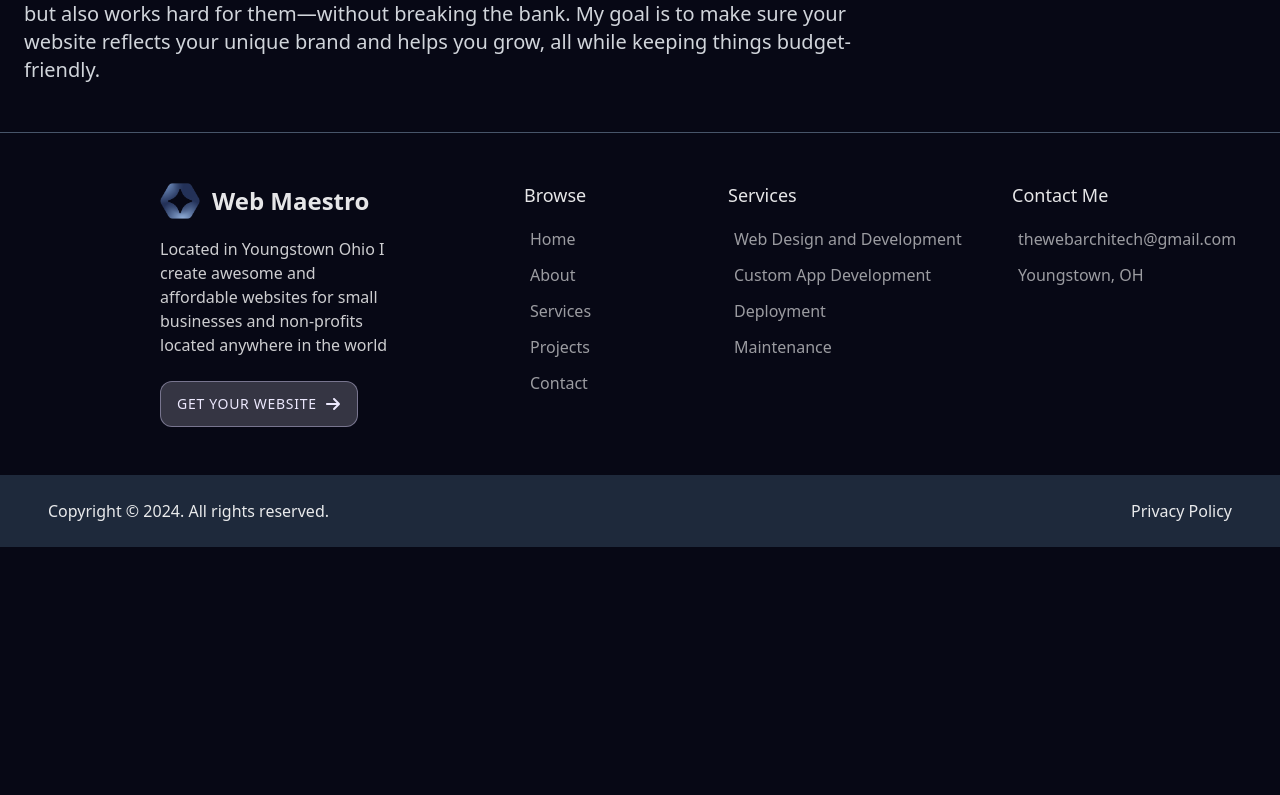
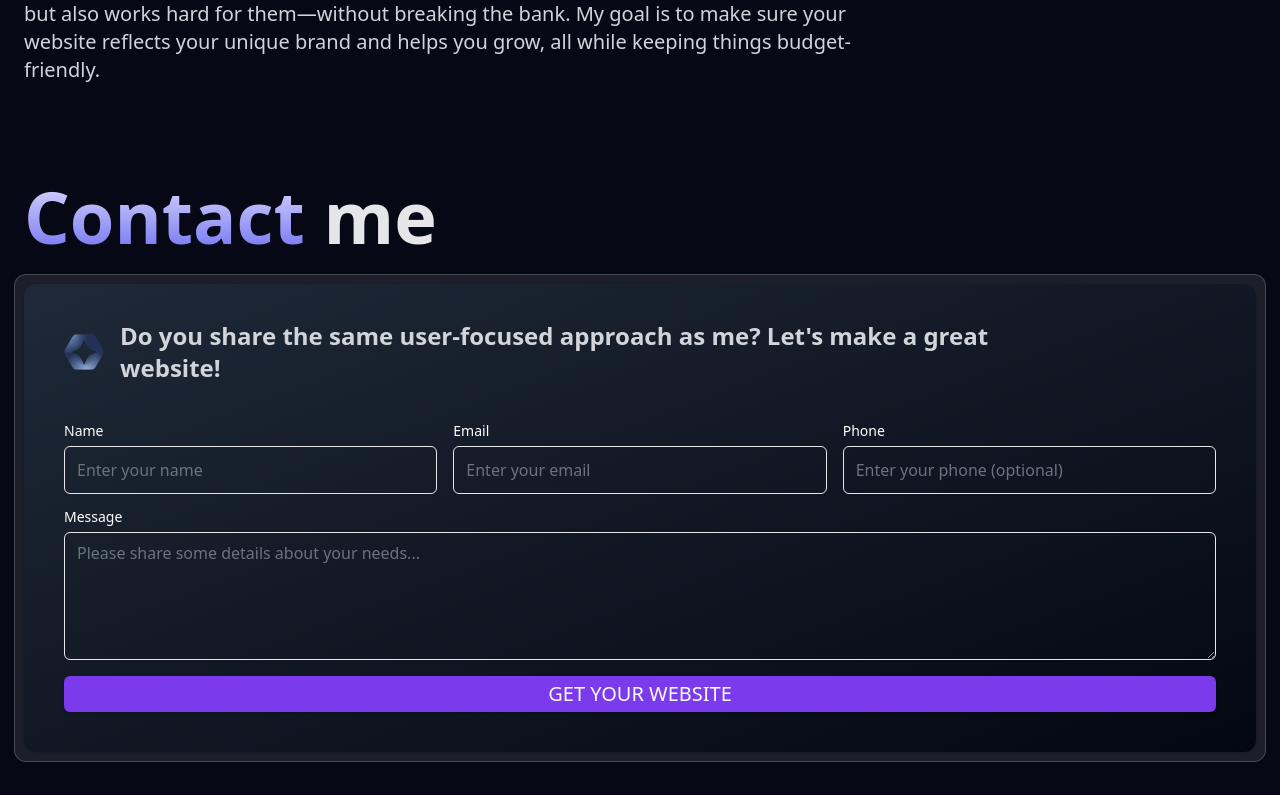
Before and after one commit to JerryDoran/my-business-site, a Next.js app: page /about in a window 1280 px wide. Shown: the part 965-1760 px from the top of the page. Before the commit the page ends 1512 px from the top, so only its background shows below. Built offline with nearby package versions, Linux system fonts and the light colour scheme.

Commit message:
added contact form to about me page

```diff
--- a/app/about/page.tsx
+++ b/app/about/page.tsx
@@ -1,9 +1,11 @@
 import Bounded from "@/components/bounded";
 import StarGrid from "@/components/star-grid";
+import ContactForm from "@/features/contact-form";
 
 export default function AboutPage() {
   return (
-    <Bounded className="w-full">
+    <div>
+      <Bounded className="">
         <StarGrid />
         <h1 className="text-balance text-4xl font-semibold sm:text-7xl">
           <span className="heading-gradient">More</span> about me
@@ -13,12 +15,13 @@ export default function AboutPage() {
           <p className="mb-6">
             Welcome to my corner of the web! I&apos;m Jerry and I specialize in
             creating awesome and affordable websites and web applications for
-          small to medium size businesses. My mission is to build sites that are
-          not only effective and user-friendly but also beautiful - the kind
-          your customers will love.
+            small to medium size businesses. My mission is to build sites that
+            are not only effective and user-friendly but also beautiful - the
+            kind your customers will love.
           </p>
           <p>
-          Here are some common web design practices that can really annoy users:
+            Here are some common web design practices that can really annoy
+            users:
           </p>
           <ul>
             <li>Autoplaying sliders</li>
@@ -37,19 +40,21 @@ export default function AboutPage() {
           <p>
             I started asking myself questions like &quot;What makes a good
             website?&quot; and &quot;What do users really care about?&quot; By
-          answering these questions I learned what makes websites work well and
-          where they can often go wrong. This helps me create better websites
-          for my customers.
+            answering these questions I learned what makes websites work well
+            and where they can often go wrong. This helps me create better
+            websites for my customers.
           </p>
           <p>
             I&apos;m passionate about helping small businesses thrive online by
-          creating high-quality, affordable websites. I believe every business,
-          no matter the size, deserves a site that not only looks great but also
-          works hard for them—without breaking the bank. My goal is to make sure
-          your website reflects your unique brand and helps you grow, all while
-          keeping things budget-friendly.
+            creating high-quality, affordable websites. I believe every
+            business, no matter the size, deserves a site that not only looks
+            great but also works hard for them—without breaking the bank. My
+            goal is to make sure your website reflects your unique brand and
+            helps you grow, all while keeping things budget-friendly.
           </p>
         </div>
       </Bounded>
+      <ContactForm title="Do you share the same user-focused approach as me? Let's make a great website!" />
+    </div>
   );
 }
--- a/app/page.tsx
+++ b/app/page.tsx
@@ -18,7 +18,7 @@ export default function Home() {
       <Benefits />
       <FAQ />
       <Testimonials />
-      <ContactForm />
+      <ContactForm title="Let’s kick off a chat about your website project!" />
       <Social />
     </div>
   );
--- a/features/contact-form.tsx
+++ b/features/contact-form.tsx
@@ -7,7 +7,7 @@ import { Textarea } from "@/components/ui/textarea";
 import Image from "next/image";
 import logo from "@/assets/icon.png";
 
-export default function ContactForm() {
+export default function ContactForm({ title }: { title: string }) {
   return (
     <Bounded className="">
       <h1 className="mb-8 text-balance text-4xl font-semibold sm:text-7xl">
@@ -23,7 +23,7 @@ export default function ContactForm() {
             <div className="mb-6 flex flex-col items-center gap-4 md:flex-row">
               <Image src={logo} alt="logo" width={40} height={40} />
               <h2 className="prose prose-invert text-base font-semibold max-md:text-center md:text-2xl">
-                Let’s kick off a chat about your website project!
+                {title}
               </h2>
             </div>
 
```
Lines whose indentation alone changed are shown as unchanged.
